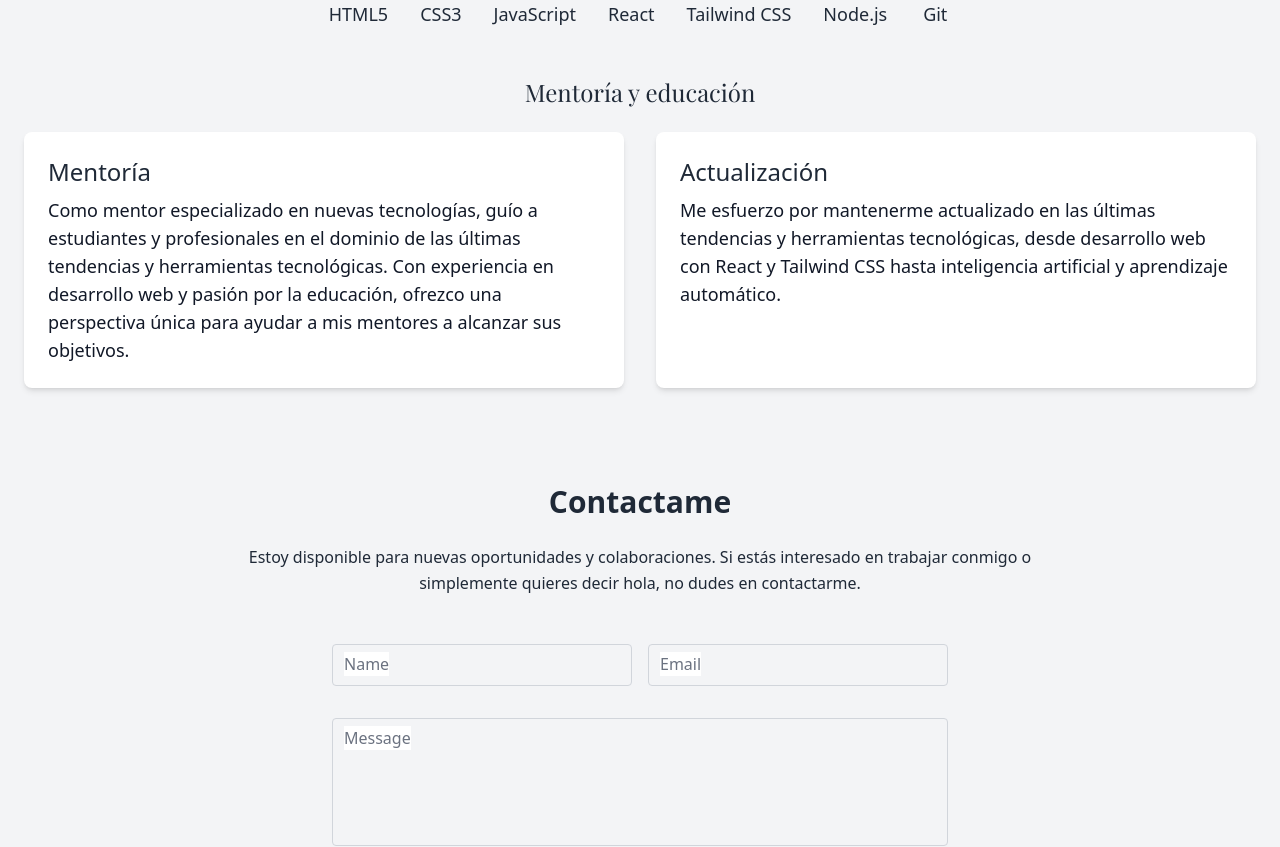
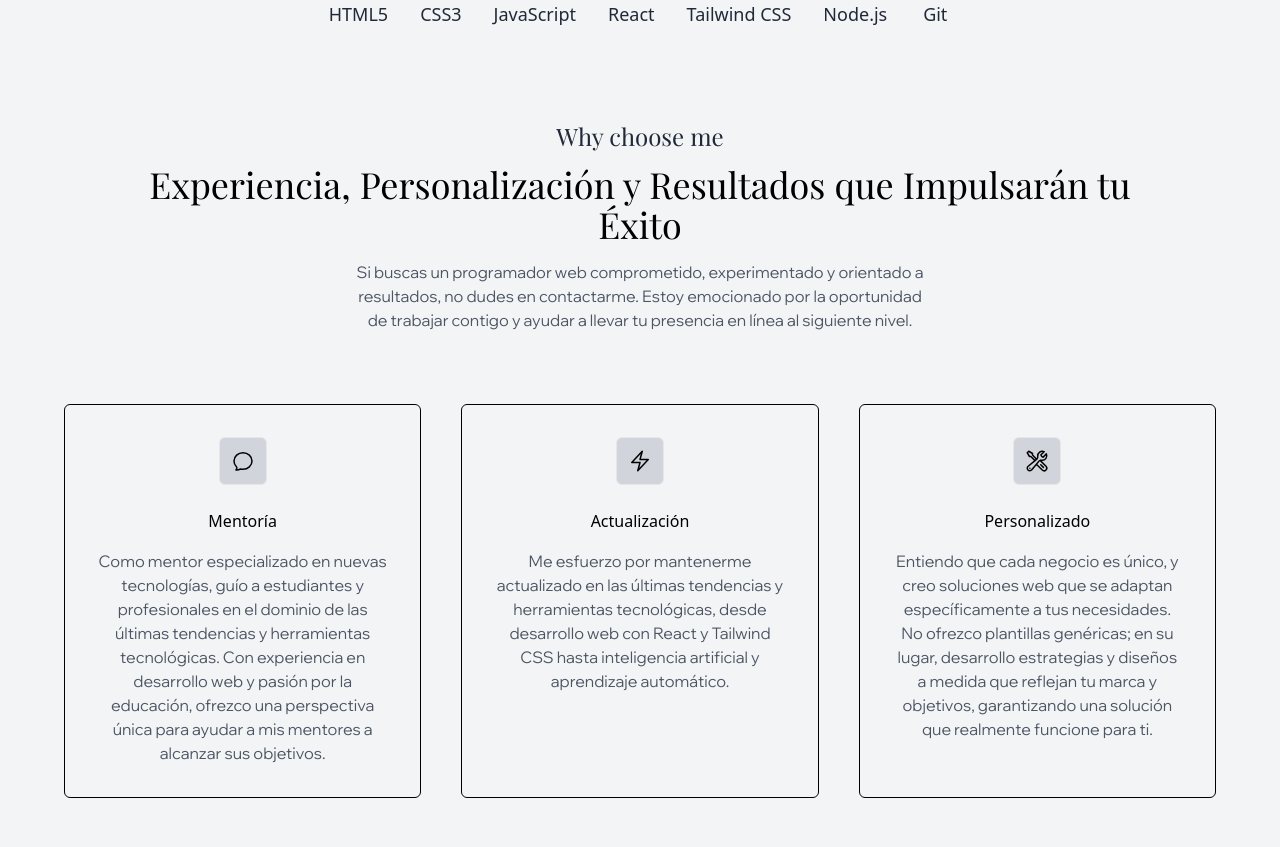
Before and after one commit to OslarCode/codePortfolio, a React (Vite) app: page / in a window 1280 px wide. Shown: the part 2880-3727 px from the top of the page. Built offline with nearby package versions, Linux system fonts and the light colour scheme; a web font is replaced by a local one.

Commit message:
new-feature-section-feature

```diff
--- /dev/null
+++ b/src/components/Feature.jsx
@@ -0,0 +1,78 @@
+import React from "react";
+import {
+  ChatBubbleOvalLeftIcon,
+  BoltIcon,
+  WrenchScrewdriverIcon,
+} from "@heroicons/react/24/outline";
+
+const Feature = () => {
+  return (
+    <div className="bg-white">
+      <section
+        id="features"
+        className="relative block px-6 py-10 md:py-20 md:px-10 bg-gray-100 dark:bg-gray-800"
+      >
+        <div className="relative mx-auto max-w-5xl text-center">
+          <span className="my-3 flex items-center justify-center font-Playfair text-2xl text-gray-800 dark:text-gray-100">
+            Why choose me
+          </span>
+          <h2 className="text-black font-Playfair text-3xl sm:text-4xl dark:text-gray-100">
+            Experiencia, Personalización y Resultados que Impulsarán tu Éxito
+          </h2>
+          <p className="mx-auto my-4 w-full max-w-xl text-center font-Madefor text-gray-600 dark:text-gray-100">
+            Si buscas un programador web comprometido, experimentado y orientado
+            a resultados, no dudes en contactarme. Estoy emocionado por la
+            oportunidad de trabajar contigo y ayudar a llevar tu presencia en
+            línea al siguiente nivel.
+          </p>
+        </div>
+        <div className="relative mx-auto max-w-7xl z-10 grid grid-cols-1 gap-10 pt-14 sm:grid-cols-2 lg:grid-cols-3">
+          <div className="rounded-md border border-black dark:bg-gray-800 dark:border-gray-100 p-8 text-center">
+            <div className="mx-auto flex h-12 w-12 items-center justify-center rounded-md border bg-gray-300">
+              <ChatBubbleOvalLeftIcon className="w-6 h-6 text-black" />
+            </div>
+            <h3 className="mt-6 text-black dark:text-gray-100">Mentoría</h3>
+            <p className="my-4 mb-0 font-Madefor text-gray-600 dark:text-gray-100">
+              Como mentor especializado en nuevas tecnologías, guío a
+              estudiantes y profesionales en el dominio de las últimas
+              tendencias y herramientas tecnológicas. Con experiencia en
+              desarrollo web y pasión por la educación, ofrezco una perspectiva
+              única para ayudar a mis mentores a alcanzar sus objetivos.
+            </p>
+          </div>
+          <div className="rounded-md border border-black dark:bg-gray-800 dark:border-gray-100 p-8 text-center">
+            <div className="mx-auto flex h-12 w-12 items-center justify-center rounded-md border bg-gray-300">
+              <BoltIcon className="w-6 h-6 text-black" />
+            </div>
+            <h3 className="mt-6 text-black dark:text-gray-100">
+              Actualización
+            </h3>
+            <p className="my-4 mb-0 font-Madefor text-gray-600 dark:text-gray-100">
+              Me esfuerzo por mantenerme actualizado en las últimas tendencias y
+              herramientas tecnológicas, desde desarrollo web con React y
+              Tailwind CSS hasta inteligencia artificial y aprendizaje
+              automático.
+            </p>
+          </div>
+          <div className="rounded-md border border-black dark:bg-gray-800 dark:border-gray-100 p-8 text-center">
+            <div className="mx-auto flex h-12 w-12 items-center justify-center rounded-md border bg-gray-300">
+              <WrenchScrewdriverIcon className="w-6 h-6 text-black" />
+            </div>
+            <h3 className="mt-6 text-black dark:text-gray-100">
+              Personalizado
+            </h3>
+            <p className="my-4 mb-0 font-Madefor text-gray-600 dark:text-gray-100">
+              Entiendo que cada negocio es único, y creo soluciones web que se
+              adaptan específicamente a tus necesidades. No ofrezco plantillas
+              genéricas; en su lugar, desarrollo estrategias y diseños a medida
+              que reflejan tu marca y objetivos, garantizando una solución que
+              realmente funcione para ti.
+            </p>
+          </div>
+        </div>
+      </section>
+    </div>
+  );
+};
+
+export default Feature;
--- a/src/components/MainContent.jsx
+++ b/src/components/MainContent.jsx
@@ -1,6 +1,7 @@
 // src/components/MainContent.jsx
 import React from "react";
 import Project from "./Project";
+import Feature from "./Feature";
 
 const MainContent = ({ darkMode }) => {
   const projects = [
@@ -169,40 +170,8 @@
         </div>
       </section>
 
-      {/* Mentoring Section */}
-      <section id="contact-mentoring-education" className="mt-12 w-full">
-        <h2 className="text-2xl font-Playfair text-center text-gray-800 dark:text-gray-100 mb-6">
-          Mentoría y educación
-        </h2>
-        <div className="grid grid-cols-1 md:grid-cols-2 gap-8">
-          {/* Mentoring Section */}
-          <div className="bg-white dark:bg-gray-900 shadow-md rounded-lg p-6 transform transition duration-500 hover:scale-105 hover:shadow-xl">
-            <h3 className="text-2xl font-Raleway mb-2 text-gray-800 dark:text-gray-100">
-              Mentoría
-            </h3>
-            <p className="text-lg text-gray-900 dark:text-gray-300">
-              Como mentor especializado en nuevas tecnologías, guío a
-              estudiantes y profesionales en el dominio de las últimas
-              tendencias y herramientas tecnológicas. Con experiencia en
-              desarrollo web y pasión por la educación, ofrezco una perspectiva
-              única para ayudar a mis mentores a alcanzar sus objetivos.
-            </p>
-          </div>
-
-          {/* Education Section */}
-          <div className="bg-white dark:bg-gray-900 shadow-md rounded-lg p-6 transform transition duration-500 hover:scale-105 hover:shadow-xl">
-            <h3 className="text-2xl font-Raleway mb-2 text-gray-800 dark:text-gray-100">
-              Actualización
-            </h3>
-            <p className="text-lg text-gray-900 dark:text-gray-300">
-              Me esfuerzo por mantenerme actualizado en las últimas tendencias y
-              herramientas tecnológicas, desde desarrollo web con React y
-              Tailwind CSS hasta inteligencia artificial y aprendizaje
-              automático.
-            </p>
-          </div>
-        </div>
-      </section>
+      {/* Feature Section */}
+      <Feature />
     </div>
   );
 };
```
